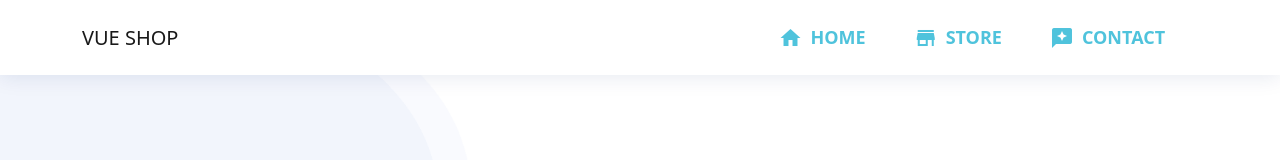
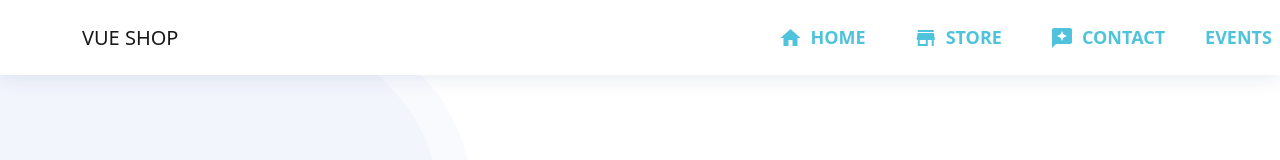
Before and after one commit to TalelMejri/projet_sem1_vuejs, a Vue app: page / in a window 1280 px wide. Shown: the top 160 px of the page. Built offline with nearby package versions, Linux system fonts and the light colour scheme.

Commit message:
add path for router

```diff
--- a/package.json
+++ b/package.json
@@ -8,6 +8,7 @@
     "lint": "vue-cli-service lint"
   },
   "dependencies": {
+    "axios": "^1.1.3",
     "bootstrap": "^5.2.2",
     "core-js": "^3.8.3",
     "jquery": "^3.6.1",
--- a/src/components/navbar.vue
+++ b/src/components/navbar.vue
@@ -12,6 +12,7 @@
               <li class="nav-item mx-0 mx-lg-1"><router-link to="/"><a class="nav-link text-center px-0 px-lg-3 rounded" href="#portfolio">    <i  class="material-icons mx-2"> home</i> Home </a></router-link> </li>
               <li class="nav-item mx-0 mx-lg-1"><router-link to="/about"><a class="nav-link text-center px-0 px-lg-3 rounded" href="#service">    <i  class="material-icons mx-2"> store</i> Store</a></router-link></li>
               <li class="nav-item mx-0 mx-lg-1"><router-link to="/contact"><a class="nav-link text-center px-0 px-lg-3 rounded" href="#contact">    <i  class="material-icons mx-2"> reviews</i> Contact </a></router-link></li>
+              <li class="nav-item mx-0 mx-lg-1"><router-link to="/testevent"><a class="nav-link text-center px-0 px-lg-3 rounded" href="#portfolio">    Events </a></router-link> </li>
             </ul>
         </div>
     </div>
--- a/src/router/index.js
+++ b/src/router/index.js
@@ -2,6 +2,7 @@ import Vue from 'vue'
 import VueRouter from 'vue-router'
 import HomeView from '../views/HomeView.vue'
 import contact from '../views/contact.vue'
+import testEvent from '../views/TestEventView.vue'
 Vue.use(VueRouter)
 
 const routes = [
@@ -18,11 +19,13 @@ const routes = [
   {
     path: '/about',
     name: 'about',
-    // route level code-splitting
-    // this generates a separate chunk (about.[hash].js) for this route
-    // which is lazy-loaded when the route is visited.
-    component: () => import(/* webpackChunkName: "about" */ '../views/AboutView.vue')
-  }
+    component: () => import('../views/AboutView.vue')
+  },
+  {
+    path: '/testevent',
+    name: 'testEvent',
+    component: testEvent
+  },
 ]
 
 const router = new VueRouter({
```
Also changed, not shown: 1 other file (tests, documents, lock files or other folders).
